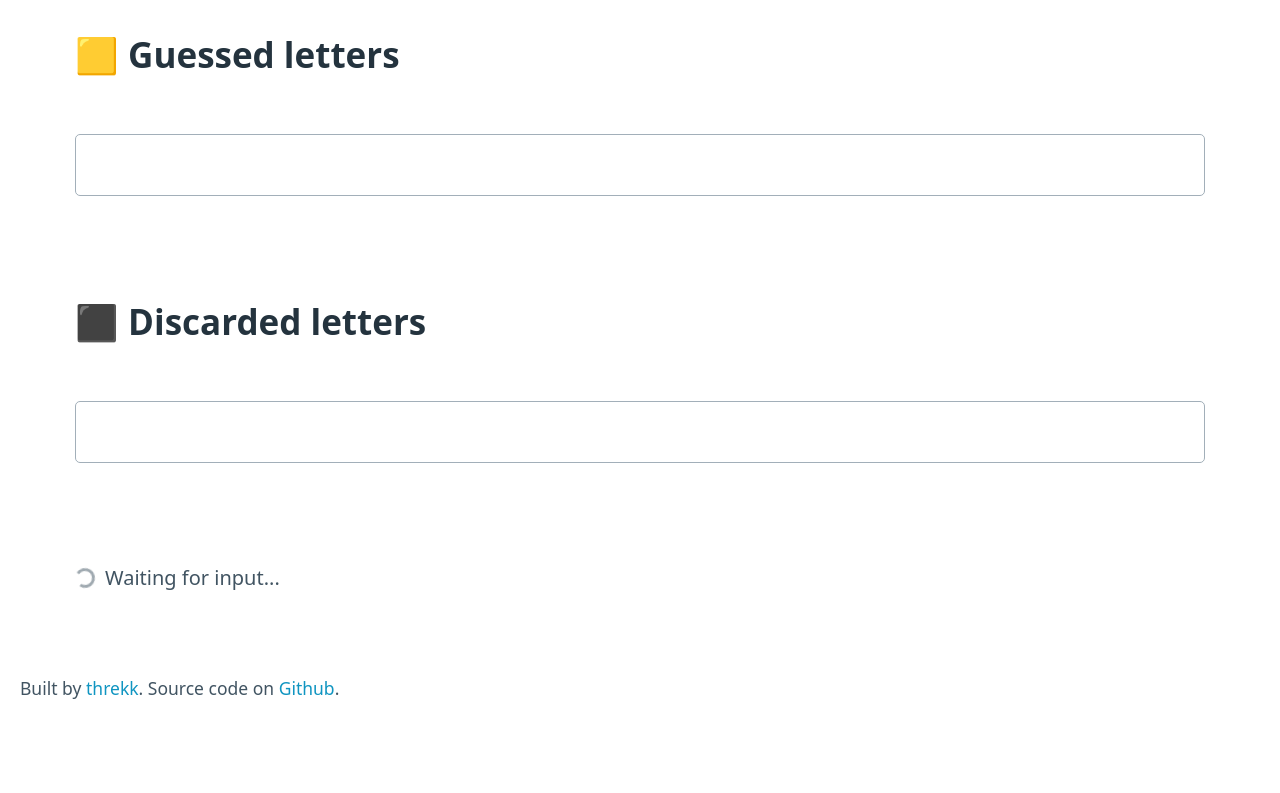
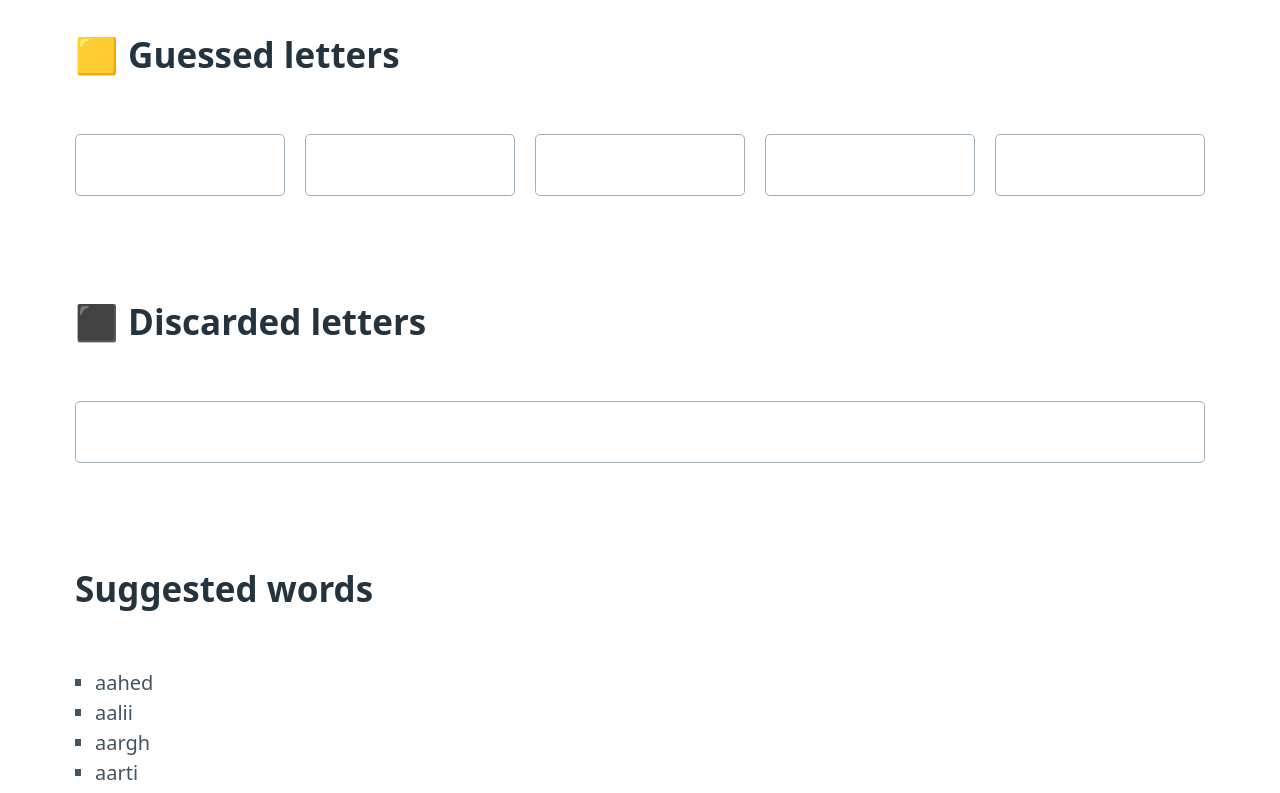
Before and after one commit to threkk/wordle-suggestions, a React (Vite) app: page / in a window 1280 px wide. Shown: the part 440-1233 px from the top of the page. Before the commit the page ends 1143 px from the top, so only its background shows below. Built offline with nearby package versions, Linux system fonts and the light colour scheme.

Commit message:
feat: guessed letters are now treated by cell, excluding words with letters in the cell.

```diff
--- a/src/components/Discarded.tsx
+++ b/src/components/Discarded.tsx
@@ -1,4 +1,4 @@
-import { useI18n } from "../i18n/context"
+import { useI18n } from '../i18n/context'
 
 interface DiscardedLetters {
   handleDiscardedLetters: (letter: string) => void
--- a/src/components/Guessed.tsx
+++ b/src/components/Guessed.tsx
@@ -1,7 +1,7 @@
-import { useI18n } from "../i18n/context"
+import { useI18n } from '../i18n/context'
 
 interface GuessedLetterProps {
-  handleGuessedUpdate: (letter: string) => void
+  handleGuessedUpdate: (idx: number, letter: string) => void
 }
 
 export function GuessedLetters(props: GuessedLetterProps) {
@@ -12,6 +12,10 @@ export function GuessedLetters(props: GuessedLetterProps) {
   return (
     <section>
       <h2>🟨 {title}</h2>
+      <div className='grid'>
+        {Array(5)
+          .fill(null)
+          .map((_, idx: number) => (
             <input
               type='text'
               autoComplete='off'
@@ -20,8 +24,11 @@ export function GuessedLetters(props: GuessedLetterProps) {
               spellCheck={false}
               name='guessed'
               defaultValue=''
-        onChange={(ev) => props.handleGuessedUpdate(ev.target.value)}
+              key={idx}
+              onChange={(ev) => props.handleGuessedUpdate(idx, ev.target.value)}
             />
+          ))}
+      </div>
     </section>
   )
 }
--- a/src/components/Known.tsx
+++ b/src/components/Known.tsx
@@ -1,4 +1,4 @@
-import { useI18n } from "../i18n/context"
+import { useI18n } from '../i18n/context'
 
 interface KnownLetterProps {
   handleKnownUpdate: (idx: number, letter: string) => void
--- a/src/components/Suggestions.tsx
+++ b/src/components/Suggestions.tsx
@@ -10,8 +10,8 @@ interface SuggestionsProps {
   numberOfItems?: number
 }
 
-function normalise(str: string): string {
-  return str.toLowerCase().trim()
+function uniqueChars(word: string): string {
+  return [...new Set(word.split(''))].join('')
 }
 
 export function Suggestions(props: SuggestionsProps) {
@@ -24,6 +24,7 @@ export function Suggestions(props: SuggestionsProps) {
 
   let filteredWords: string[] = []
 
+  // Initial state, nothing known
   if (known === '.....' && guessed === '' && discarded === '') {
     const waiting = getText('waiting')
     return (
@@ -32,18 +33,34 @@ export function Suggestions(props: SuggestionsProps) {
       </section>
     )
   } else {
-    const knownRe = new RegExp(normalise(known))
-    const discardedRe = new RegExp(`[${normalise(discarded)}]`)
+    const knownRe = new RegExp(known)
+    const discardedRe = new RegExp(`[${discarded}]`)
+    const discardedPerCellRe = new RegExp(
+      guessed
+        .split('-')
+        .map((cell) => (cell.length > 0 ? `[^${uniqueChars(cell)}]` : '.'))
+        .join('')
+    )
 
-    const guessedTest = (word: string) =>
-      normalise(guessed)
-        .split('')
-        .reduce((acc, letter) => acc && word.includes(letter), true)
+    const allGuessedLetters = (word: string) => {
+      // Remove the cell separator and split the characters
+      const letters = guessed.replaceAll('-', '').split('')
+      // Remove duplicates to sped up the reduce
+      return [...new Set(letters)].reduce(
+        (acc, letter) => acc && word.includes(letter),
+        true
+      )
+    }
 
     filteredWords = words
+      // We know these letters are in these positions.
       .filter((word) => knownRe.test(word))
+      // We know ALL these letters are not in the word.
       .filter((word) => !discardedRe.test(word))
-      .filter((word) => (guessed !== '' ? guessedTest(word) : true))
+      // We know ALL these letters are part of the word.
+      .filter((word) => (guessed !== '' ? allGuessedLetters(word) : true))
+      // We know these letters are not in those concrete places.
+      .filter((word) => discardedPerCellRe.test(word))
   }
 
   const suggested = getText('suggested')
--- a/src/i18n/context.tsx
+++ b/src/i18n/context.tsx
@@ -12,7 +12,9 @@ const DEFAULT_LANG = EN
 
 const supportedLang = [EN, ES]
 
-const TEXT: { [K in typeof supportedLang[number]]: Readonly<{ [key: string]: string }> } = {
+const TEXT: {
+  [K in typeof supportedLang[number]]: Readonly<{ [key: string]: string }>
+} = {
   [EN]: enTranslations,
   [ES]: esTranslations,
 }
--- a/src/i18n/en.ts
+++ b/src/i18n/en.ts
@@ -1,4 +1,4 @@
-const texts: Readonly<{ [key:string]:string }> = {
+const texts: Readonly<{ [key: string]: string }> = {
   title: 'Wordle Suggestions',
   subtitle: 'For those moments when you need extra inspiration.',
   createdBy: 'Built by',
@@ -10,7 +10,7 @@ const texts: Readonly<{ [key:string]:string }> = {
 
   suggested: 'Suggested words',
   waiting: 'Waiting for input...',
-  notFound: 'No words found matching your criteria.'
+  notFound: 'No words found matching your criteria.',
 }
 
 export default texts
--- a/src/i18n/es.ts
+++ b/src/i18n/es.ts
@@ -1,4 +1,4 @@
-const texts: Readonly<{ [key:string]: string }> = {
+const texts: Readonly<{ [key: string]: string }> = {
   title: 'Wordle Suggestions',
   subtitle: 'Para esos momentos donde necesitas un poco de inspiración.',
   createdBy: 'Creado por',
--- a/src/pages/App.tsx
+++ b/src/pages/App.tsx
@@ -5,35 +5,41 @@ import GuessedLetters from '../components/Guessed'
 import KnownLetters from '../components/Known'
 import Suggestions from '../components/Suggestions'
 
-const IS_LETTER = /[a-zA-Z]/
+const IS_NOT_LETTER = /[^a-zA-Z]/
 
 function isValidInput(input: string): boolean {
-  return input.length === 0 || IS_LETTER.test(input)
+  return input.length === 0 || !IS_NOT_LETTER.test(input)
+}
+
+function normalise(str: string): string {
+  return str.toLowerCase().trim().replaceAll(/\W/g, '')
 }
 
 export function App() {
   const [known, setKnown] = useState('.....')
-  const [guess, setGuess] = useState('')
+  const [guess, setGuess] = useState('----')
   const [discarded, setDiscarded] = useState('')
   const [getText, setLang, lang] = useI18n()
 
   function updateKnown(idx: number, letter: string): void {
     if (isValidInput(letter) && letter.length <= 1) {
       const letters = known.split('')
-      letters[idx] = letter || '.'
+      letters[idx] = normalise(letter) || '.'
       setKnown(letters.join(''))
     }
   }
 
-  function updateGuess(letters: string): void {
+  function updateGuess(idx: number, letters: string): void {
     if (isValidInput(letters)) {
-      setGuess(letters)
+      const fields = guess.split('-')
+      fields[idx] = normalise(letters)
+      setGuess(fields.join('-'))
     }
   }
 
   function updateDiscarded(letters: string): void {
     if (isValidInput(letters)) {
-      setDiscarded(letters)
+      setDiscarded(normalise(letters))
     }
   }
 
@@ -49,6 +55,11 @@ export function App() {
   const createdBy = getText('createdBy')
   const sourceCode = getText('sourceCode')
 
+  // Normally we would need to debounce the inputs but we don't need it because:
+  // a) We don't make remote queries.
+  // b) We are pretty much ok with overwritting the existing content.
+  //
+  // We might still want to debounce for avoiding re-renders
   return (
     <>
       <header className='container'>
@@ -69,8 +80,7 @@ export function App() {
       </main>
       <footer className='container-fluid'>
         <small>
-          {createdBy}{' '}
-          <a href='https://threkk.com/'>threkk</a>. {sourceCode}{' '}
+          {createdBy} <a href='https://threkk.com/'>threkk</a>. {sourceCode}{' '}
           <a href='https://github.com/threkk/wordle-suggestions'>Github</a>.
         </small>
       </footer>
```
Also changed, not shown: 1 other file (tests, documents, lock files or other folders). Lines whose indentation alone changed are shown as unchanged.
